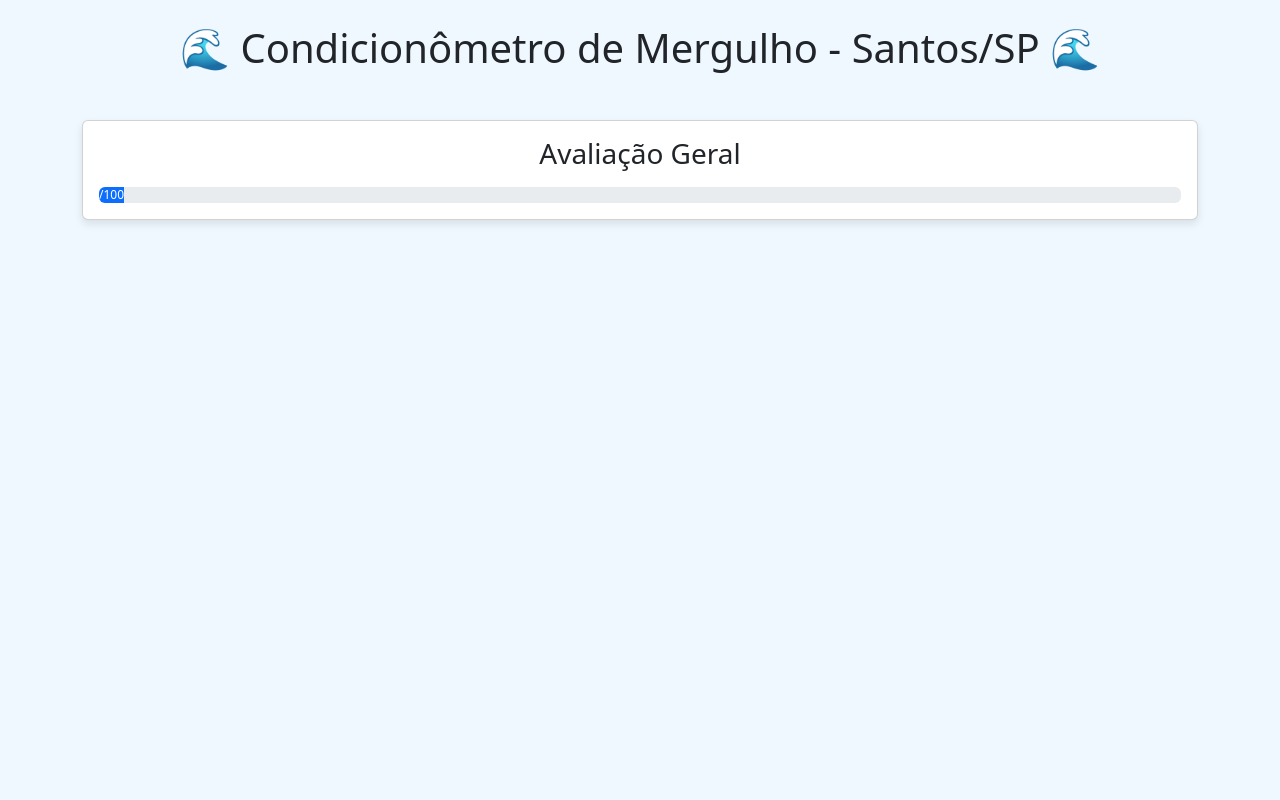
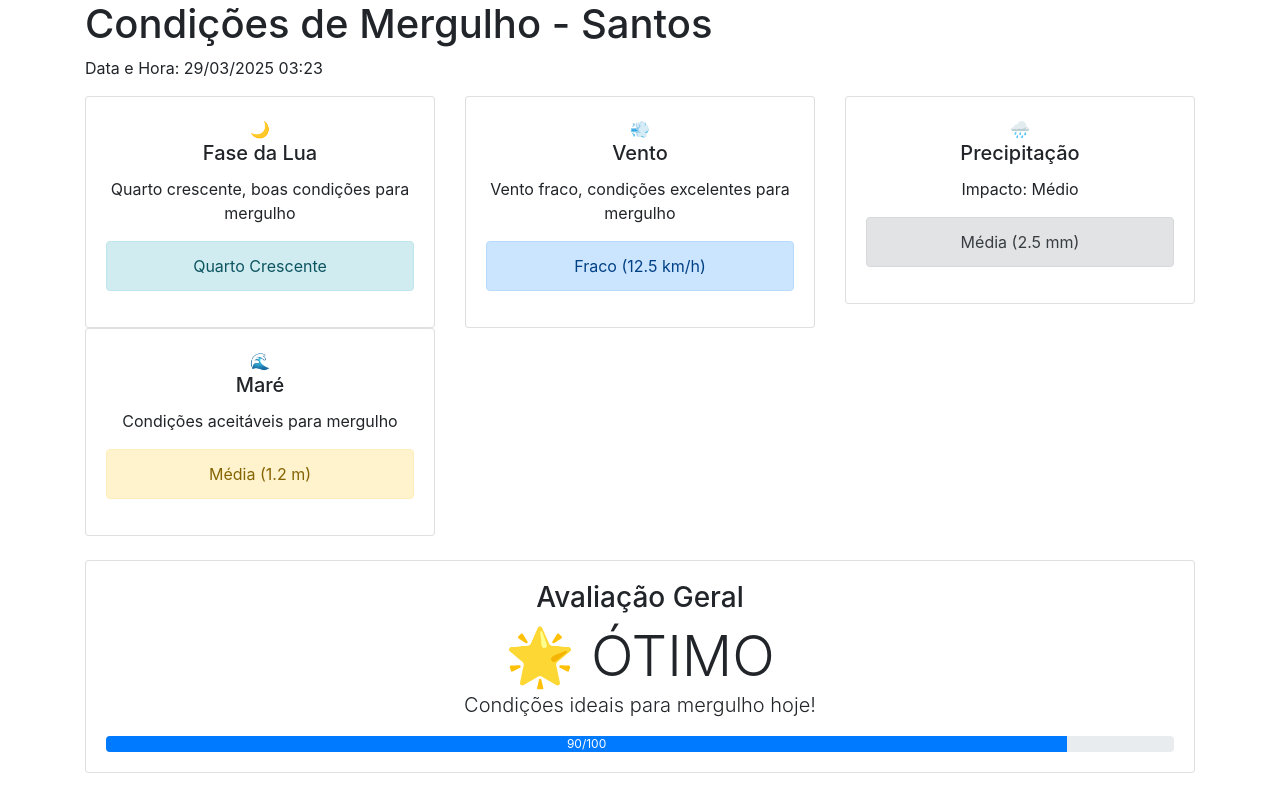
Before and after one commit to hericmr/apidiver, a Python web app: template templates/index.html in a window 1280 px wide. Run offline with Jinja, Linux system fonts and the light colour scheme; the template is opened without the code that fills it, so the values that code supplies are empty; some libraries are stand-ins or nearby versions.

Commit message:
Checkpoint before assistant change: Update index.html: Redesign the diving conditions display page.
Replit-Commit-Author: Assistant

```diff
--- a/templates/index.html
+++ b/templates/index.html
@@ -1,46 +1,77 @@
 
     <!DOCTYPE html>
-<html lang="pt-br">
+    <html>
     <head>
-    <meta charset="UTF-8">
-    <meta name="viewport" content="width=device-width, initial-scale=1.0">
-    <title>Condicionômetro de Mergulho</title>
-    <link href="https://cdn.jsdelivr.net/npm/bootstrap@5.3.0/dist/css/bootstrap.min.css" rel="stylesheet">
-    <style>
-        body { background-color: #f0f8ff; }
-        .card { margin: 15px 0; box-shadow: 0 4px 8px rgba(0,0,0,0.1); }
-        .condition-icon { font-size: 2em; }
-    </style>
+        <title>Condições de Mergulho</title>
+        <link rel="stylesheet" href="https://stackpath.bootstrapcdn.com/bootstrap/4.5.2/css/bootstrap.min.css">
     </head>
     <body>
-    <div class="container py-4">
-        <h1 class="text-center mb-4">🌊 Condicionômetro de Mergulho - Santos/SP 🌊</h1>
+        <div class="container">
+            <h1>Condições de Mergulho - Santos</h1>
+            <p>Data e Hora: 29/03/2025 03:23</p>
+            <div class="row">
 
-        <div class="row">
-            {% for condition in conditions %}
         <div class="col-md-4">
             <div class="card">
                 <div class="card-body text-center">
-                        <div class="condition-icon">{{ condition.icon }}</div>
-                        <h5 class="card-title">{{ condition.title }}</h5>
-                        <p class="card-text">{{ condition.description }}</p>
-                        <div class="alert alert-{{ condition.alert_type }}">
-                            {{ condition.status }}
+                    <div class="condition-icon">🌙</div>
+                    <h5 class="card-title">Fase da Lua</h5>
+                    <p class="card-text">Quarto crescente, boas condições para mergulho</p>
+                    <div class="alert alert-info">
+                        Quarto Crescente
                     </div>
                 </div>
             </div>
         </div>
-            {% endfor %}
+
+        <div class="col-md-4">
+            <div class="card">
+                <div class="card-body text-center">
+                    <div class="condition-icon">💨</div>
+                    <h5 class="card-title">Vento</h5>
+                    <p class="card-text">Vento fraco, condições excelentes para mergulho</p>
+                    <div class="alert alert-primary">
+                        Fraco (12.5 km/h)
+                    </div>
+                </div>
+            </div>
         </div>
 
+        <div class="col-md-4">
+            <div class="card">
+                <div class="card-body text-center">
+                    <div class="condition-icon">🌧️</div>
+                    <h5 class="card-title">Precipitação</h5>
+                    <p class="card-text">Impacto: Médio</p>
+                    <div class="alert alert-secondary">
+                        Média (2.5 mm)
+                    </div>
+                </div>
+            </div>
+        </div>
+
+        <div class="col-md-4">
+            <div class="card">
+                <div class="card-body text-center">
+                    <div class="condition-icon">🌊</div>
+                    <h5 class="card-title">Maré</h5>
+                    <p class="card-text">Condições aceitáveis para mergulho</p>
+                    <div class="alert alert-warning">
+                        Média (1.2 m)
+                    </div>
+                </div>
+            </div>
+        </div>
+
+            </div>
             <div class="card mt-4">
                 <div class="card-body text-center">
                     <h3>Avaliação Geral</h3>
-                <div class="display-4">{{ evaluation.status }}</div>
-                <p class="lead">{{ evaluation.description }}</p>
+                    <div class="display-4">🌟 ÓTIMO</div>
+                    <p class="lead">Condições ideais para mergulho hoje!</p>
                     <div class="progress">
-                    <div class="progress-bar" role="progressbar" style="width: {{ evaluation.score }}%">
-                        {{ evaluation.score }}/100
+                        <div class="progress-bar" role="progressbar" style="width: 90%">
+                            90/100
                         </div>
                     </div>
                 </div>
```
Lines whose indentation alone changed are shown as unchanged.
